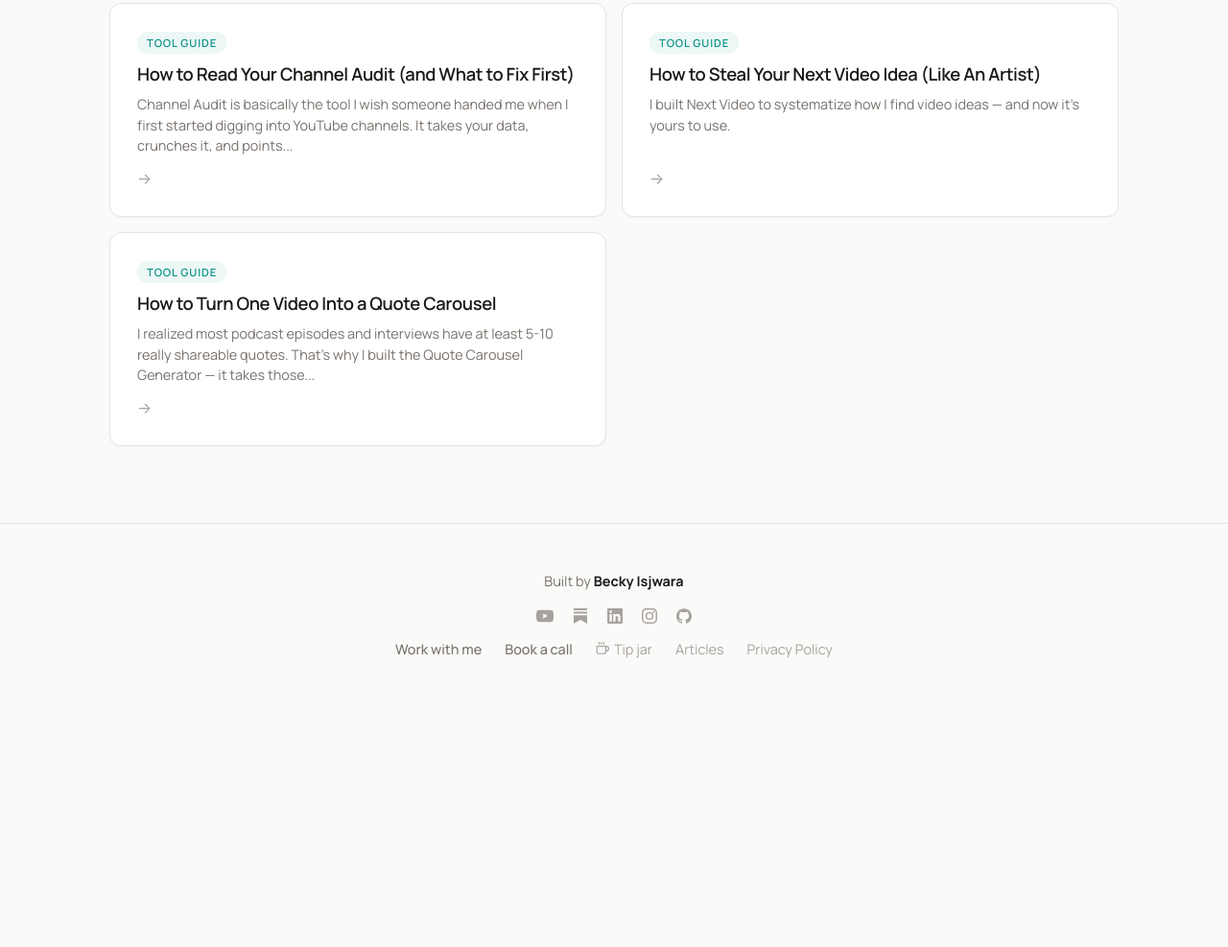
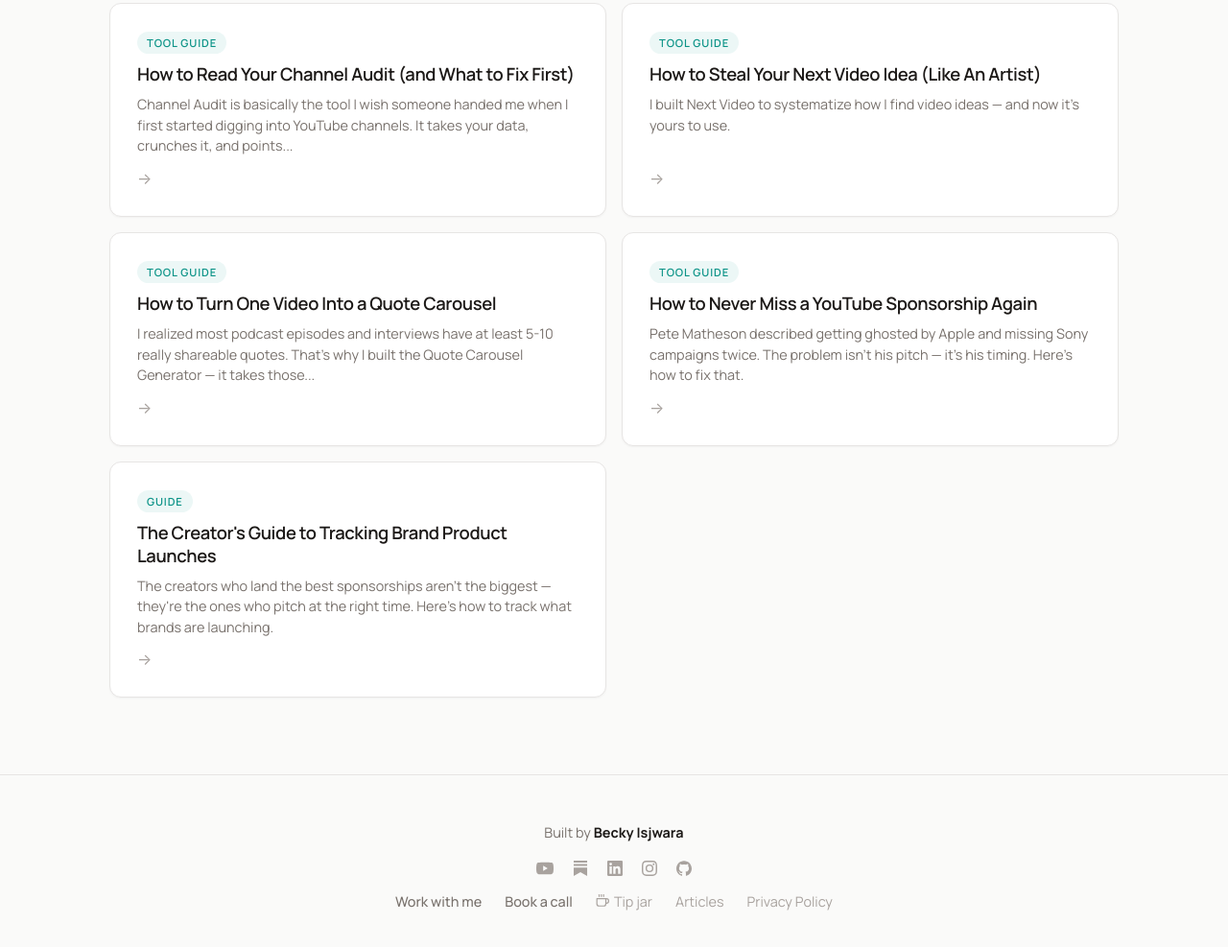
Before and after one commit to beckyisj/youtubeproducer-app, a plain HTML site: page articles.html in a window 1280 px wide. Shown: the part 2466-3453 px from the top of the page at 96% size. Before the commit the page ends 3200 px from the top, so only its background shows below. Drawn offline with Linux system fonts and the light colour scheme.

Commit message:
Add SponsorAlert articles to articles index

```diff
--- a/articles.html
+++ b/articles.html
@@ -379,6 +379,24 @@
         <span class="article-card-arrow">&rarr;</span>
       </a>
 
+      <a href="/articles/never-miss-sponsorship" class="article-card">
+        <div class="article-card-header">
+          <span class="article-badge badge-guide">Tool Guide</span>
+        </div>
+        <h3 class="article-card-title">How to Never Miss a YouTube Sponsorship Again</h3>
+        <p class="article-card-excerpt">Pete Matheson described getting ghosted by Apple and missing Sony campaigns twice. The problem isn't his pitch — it's his timing. Here's how to fix that.</p>
+        <span class="article-card-arrow">&rarr;</span>
+      </a>
+
+      <a href="/articles/track-brand-launches" class="article-card">
+        <div class="article-card-header">
+          <span class="article-badge badge-guide">Guide</span>
+        </div>
+        <h3 class="article-card-title">The Creator's Guide to Tracking Brand Product Launches</h3>
+        <p class="article-card-excerpt">The creators who land the best sponsorships aren't the biggest — they're the ones who pitch at the right time. Here's how to track what brands are launching.</p>
+        <span class="article-card-arrow">&rarr;</span>
+      </a>
+
     </div>
   </div>
 
```
